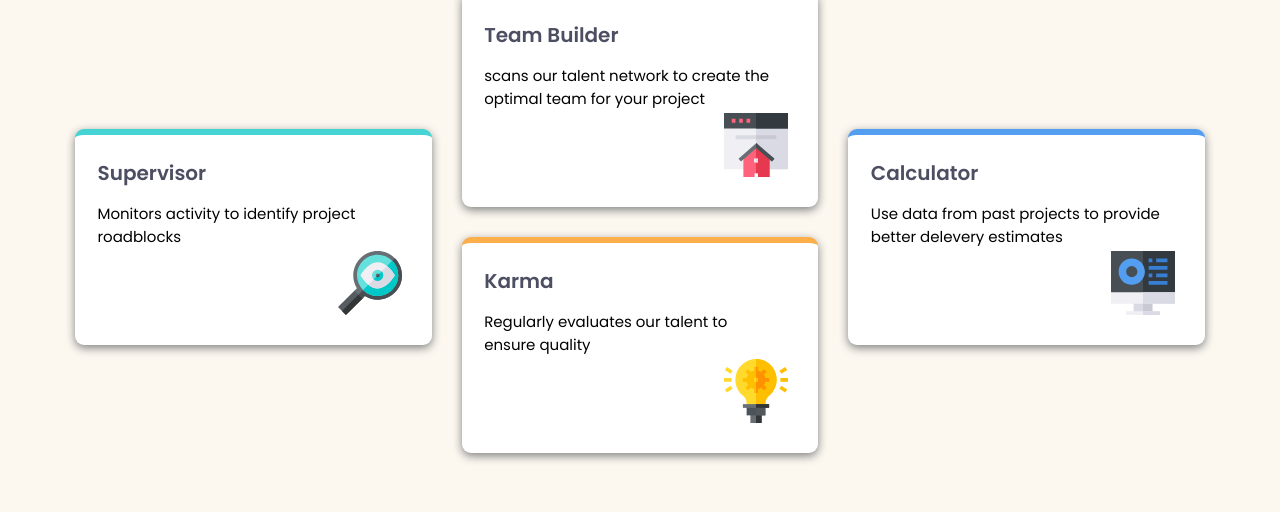
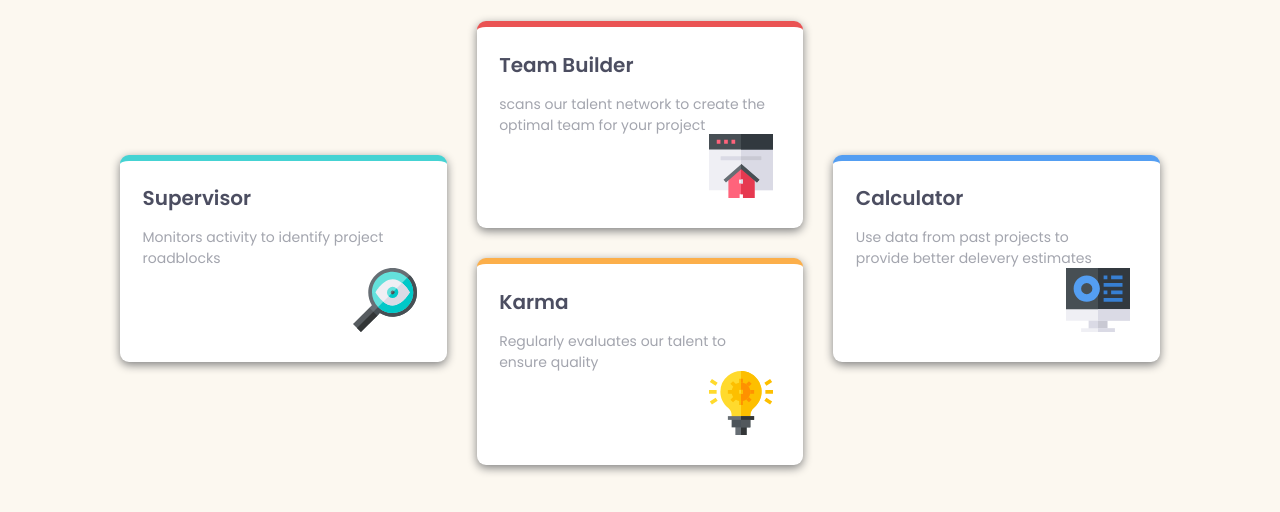
Before and after one commit to DESELMAAR/12-four-card-feature-section-master, a plain HTML site: page index.html in a window 1280 px wide. Shown: the part 186-698 px from the top of the page. Drawn offline with Linux system fonts and the light colour scheme.

Commit message:
Update style.css

```diff
--- a/style.css
+++ b/style.css
@@ -30,9 +30,10 @@
 body{
   font-family: var(--font);
   font-size: 15px;
-  padding: 0 5em;
+  padding: 2em 8em;
   background-color: rgb(247, 233, 207,0.3);
   height: 110vh;
+
 }
 .top-div{
   text-align: center;
@@ -84,6 +85,9 @@ margin-bottom: 0.5em;
 .paragraph-down{
   width: 95%;
   margin-bottom: 5em;
+  color: var(--Grayish-Blue);
+  font-weight: 400;
+  font-size: 14px;
 }
 .minia{
   background-color: white;
```
